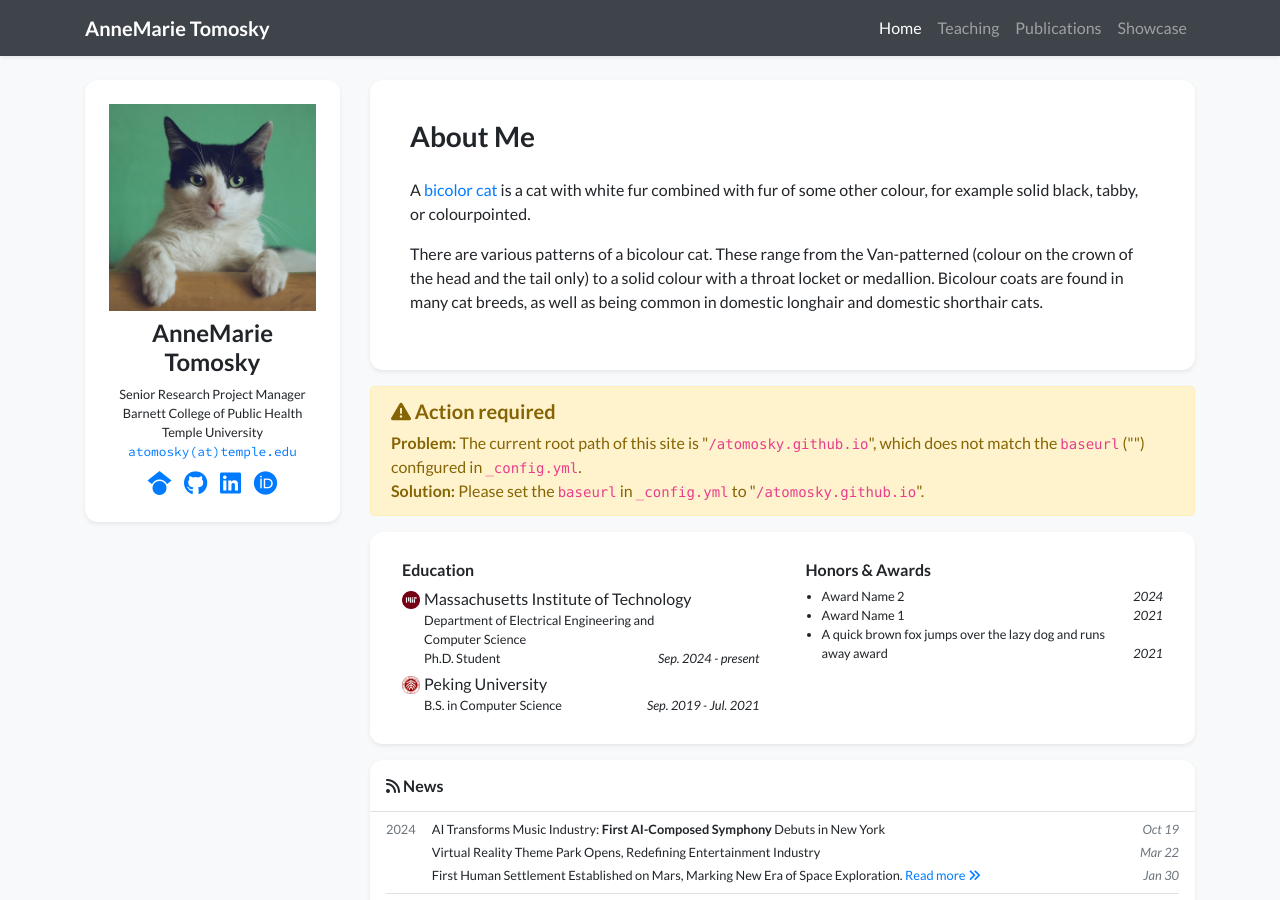
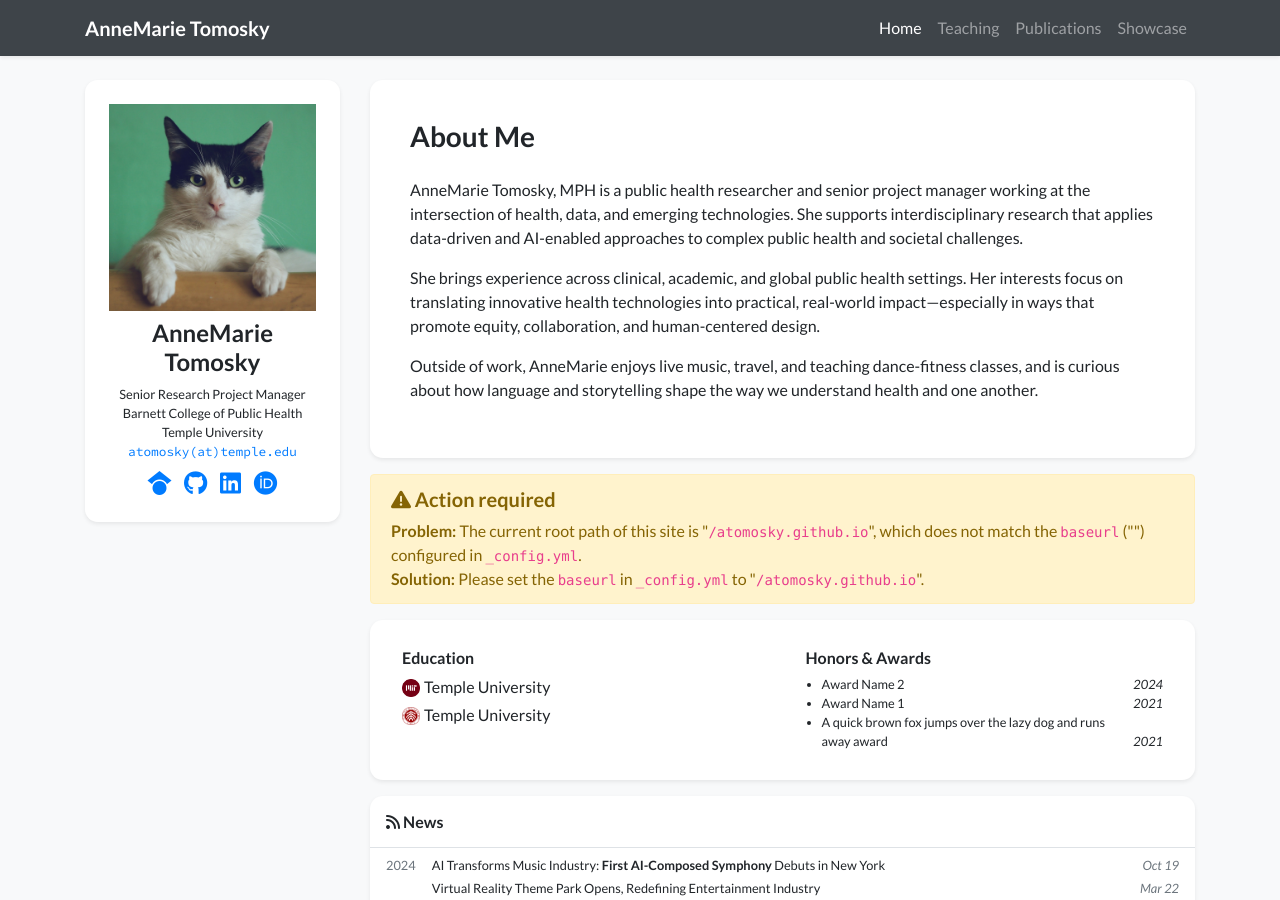
Before and after one commit to atomosky/atomosky.github.io, a Jekyll site: the page built from index.html, in a window 1280 px wide and 900 px high. Built offline with Jekyll 4.4.1, drawn with Linux system fonts in a browser that asks for light colours; nearby versions of some CDN libraries; a style sheet for code colours, icons or effects is not loaded.

Commit message:
Revise profile short bio and education details
Updated short bio to reflect current professional role and interests.

```diff
--- a/_data/profile.yml
+++ b/_data/profile.yml
@@ -24,12 +24,13 @@ orcid: 0009-0000-1712-9386
 short_bio_text_justify: false
 short_bio: >-
   <p>
-    A <a href="https://en.wikipedia.org/wiki/Bicolor_cat" target="_blank">bicolor cat</a> is a cat with white fur combined with fur of some other colour, for example solid black, tabby, or colourpointed.
+    AnneMarie Tomosky, MPH is a public health researcher and senior project manager working at the intersection of health, data, and emerging technologies. She supports interdisciplinary research that applies data-driven and AI-enabled approaches to complex public health and societal challenges.
   </p>
   <p>
-    There are various patterns of a bicolour cat. These range from the Van-patterned (colour on the crown of the head
-    and the tail only) to a solid colour with a throat locket or medallion. Bicolour coats are found in many cat breeds,
-    as well as being common in domestic longhair and domestic shorthair cats.
+    She brings experience across clinical, academic, and global public health settings. Her interests focus on translating innovative health technologies into practical, real-world impact—especially in ways that promote equity, collaboration, and human-centered design.
+  </p>
+  <p>
+  Outside of work, AnneMarie enjoys live music, travel, and teaching dance-fitness classes, and is curious about how language and storytelling shape the way we understand health and one another.
   </p>
 
 portrait_url: /assets/images/photos/portrait.jpg
@@ -37,16 +38,14 @@ portrait_caption: >-
   Photo by Manja Vitolic on Unsplash (this caption is optional, comment it out to disable).
 
 education:
-- name: Massachusetts Institute of Technology
+- name: Temple University
   logo: /assets/images/badges/MIT_Social_circle.png
-  position: >-
-    Department of Electrical Engineering and Computer Science <br/>
-    Ph.D. Student
-  date: Sep. 2024 - present
-- name: Peking University
+  degree: MPH in Health Policy and Management
+  Graduation: 2024
+- name: Temple University
   logo: /assets/images/badges/PKU_red.png
-  position: B.S. in Computer Science
-  date: Sep. 2019 - Jul. 2021
+  Degree: BS in Kinesiology, Health Professions Concentration
+  Graduation: 2017
 
 # experience:
 # - name: Peking University
```
